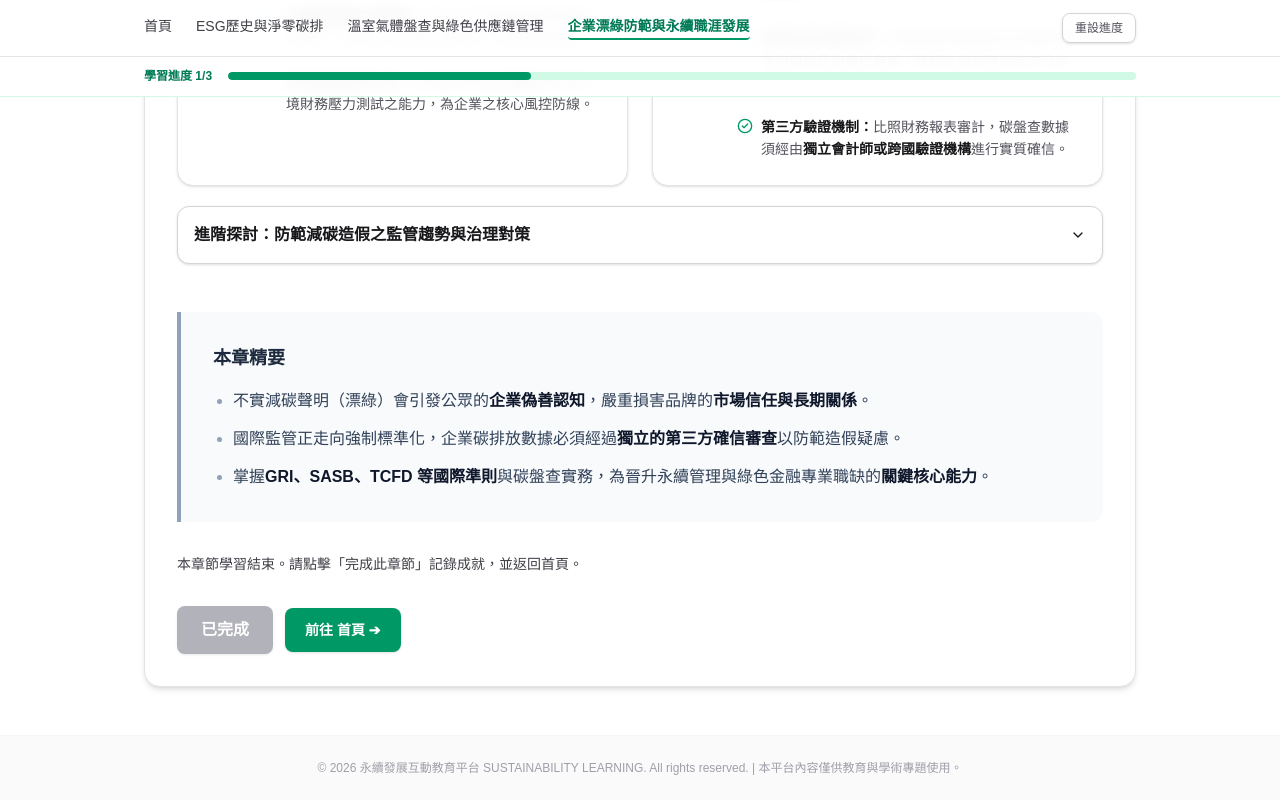
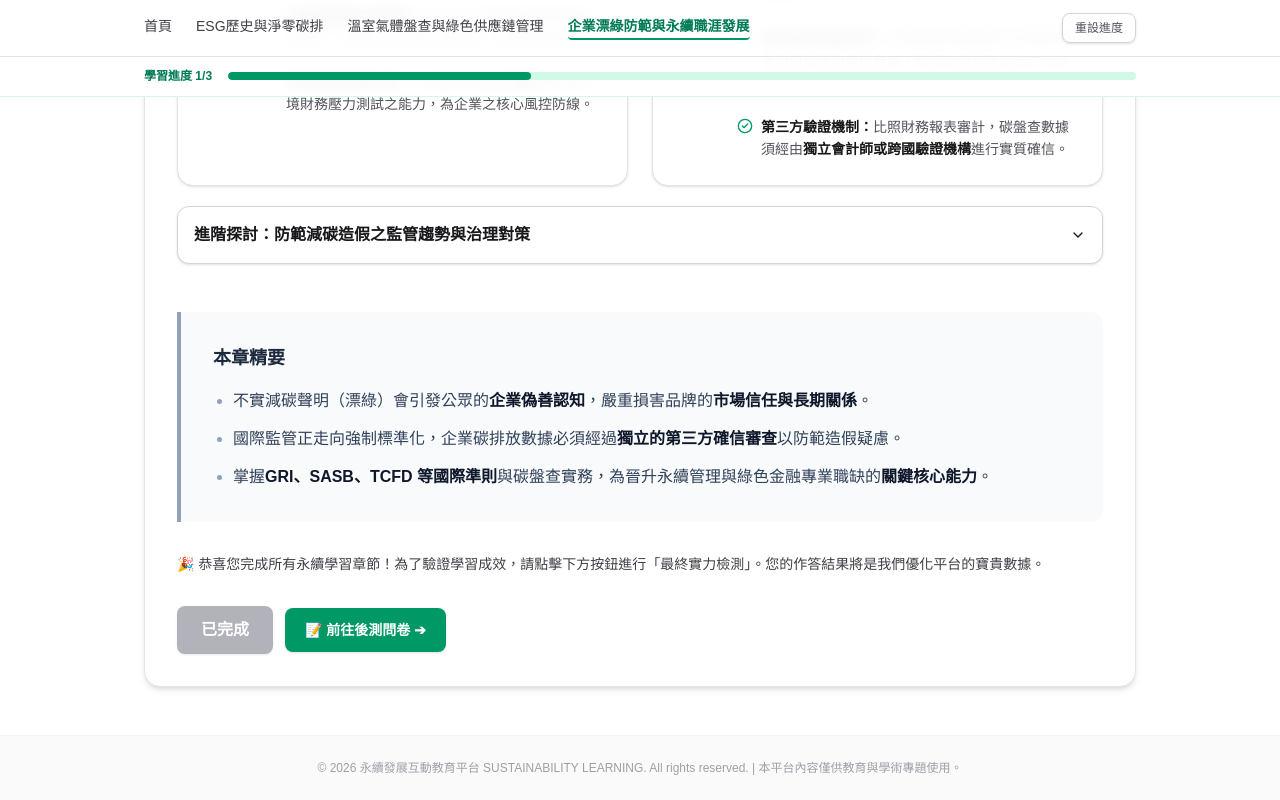
Before and after one commit to 411233052-source/sustainability-edu-platform, a Next.js app: page /macro-market in a window 1280 px wide. Both pictures are taken after a click on the button "完成此章節". Shown: the part 863-1663 px from the top of the page. Built offline with nearby package versions, Linux system fonts and the light colour scheme.

Commit message:
feat: 優化第三章底部動線，擴充按鈕元件並新增後測問卷引導區塊

```diff
--- a/src/app/macro-market/page.tsx
+++ b/src/app/macro-market/page.tsx
@@ -250,9 +250,17 @@ export default function MacroMarketPage() {
 
       <section className="space-y-4">
         <p className="text-sm font-medium text-zinc-700">
-          本章節學習結束。請點擊「完成此章節」記錄成就，並返回首頁。
+          🎉 恭喜您完成所有永續學習章節！為了驗證學習成效，請點擊下方按鈕進行「最終實力檢測」。您的作答結果將是我們優化平台的寶貴數據。
         </p>
-        <ChapterCompleteButton chapterId="macro-market" nextRoute={{ name: "首頁", path: "/" }} />
+        <ChapterCompleteButton
+          chapterId="macro-market"
+          nextRoute={{
+            name: "後測問卷",
+            path: "#",
+            label: "📝 前往後測問卷 ➔",
+            newTab: true,
+          }}
+        />
       </section>
     </section>
   );
--- a/src/components/chapter-complete-button.tsx
+++ b/src/components/chapter-complete-button.tsx
@@ -15,6 +15,8 @@ type ChapterCompleteButtonProps = {
   nextRoute?: {
     name: string;
     path: string;
+    label?: string;
+    newTab?: boolean;
   };
 };
 
@@ -36,10 +38,13 @@ export function ChapterCompleteButton({ chapterId, nextRoute }: ChapterCompleteB
       {completed && nextRoute ? (
         <Link
           href={nextRoute.path}
+          {...(nextRoute.newTab
+            ? { target: "_blank", rel: "noopener noreferrer" }
+            : {})}
           className="inline-flex items-center justify-center rounded-lg bg-emerald-600 px-5 py-3 text-sm font-semibold text-white shadow-sm transition hover:bg-emerald-700 focus:outline-none focus-visible:ring-2 focus-visible:ring-emerald-500 focus-visible:ring-offset-2 focus-visible:ring-offset-slate-50"
           aria-label={`前往${nextRoute.name}`}
         >
-          前往 {nextRoute.name} ➔
+          {nextRoute.label ?? `前往 ${nextRoute.name} ➔`}
         </Link>
       ) : null}
     </div>
```
